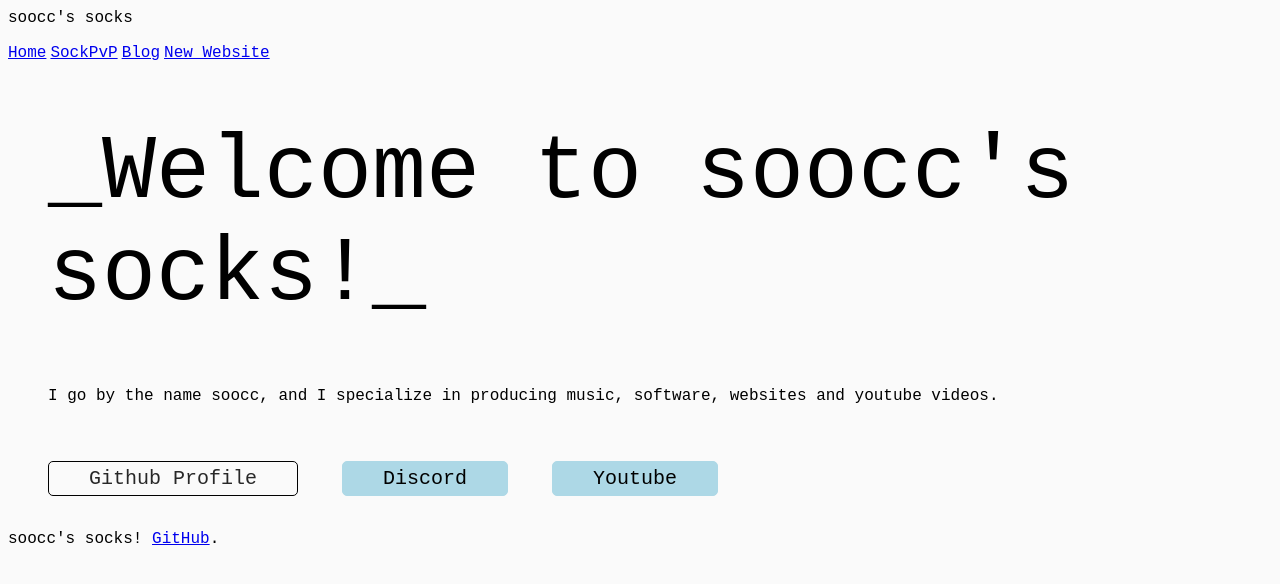
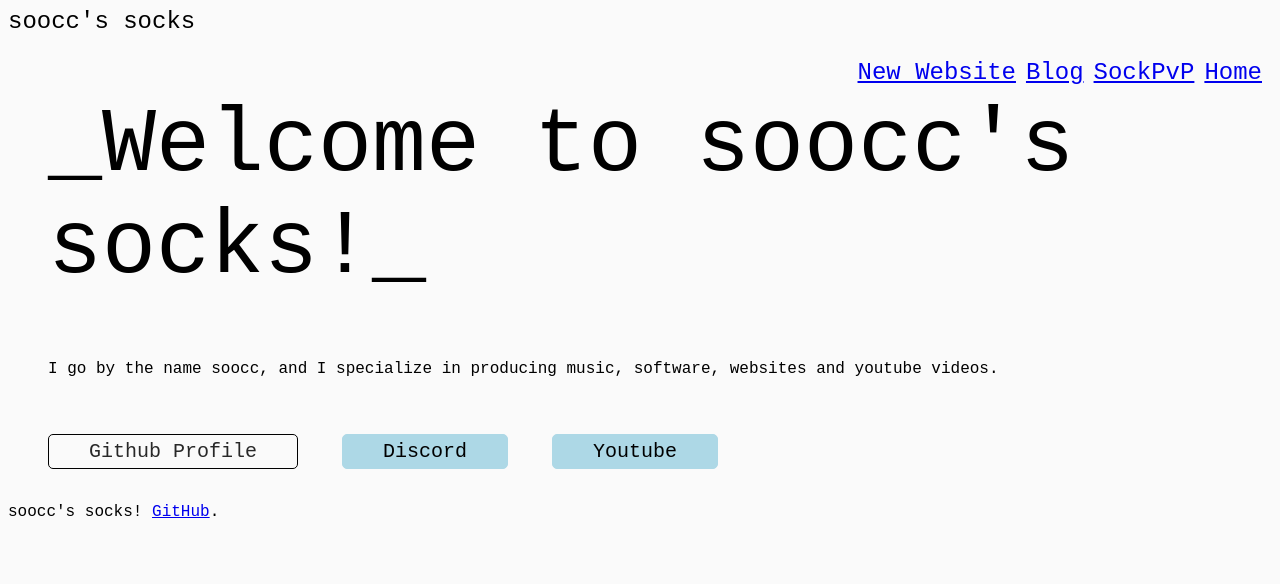
Before and after one commit to soocc/sooccsocks2, a Jekyll site: the page built from index.html, in a window 1280 px wide. Shown: the top 584 px of the page. Built offline with Jekyll 4.4.1, drawn with Linux system fonts in a browser that asks for light colours.

Commit message:
Update styles.css

```diff
--- a/styles/styles.css
+++ b/styles/styles.css
@@ -37,8 +37,12 @@ button {
   cursor: pointer;
 }
 
-.align-right {
+.nav {
   float: right;
   padding-right: 10px;
   font-size: 24px;
 }
+
+.logo {
+  font-size: 24px;
+}
```
